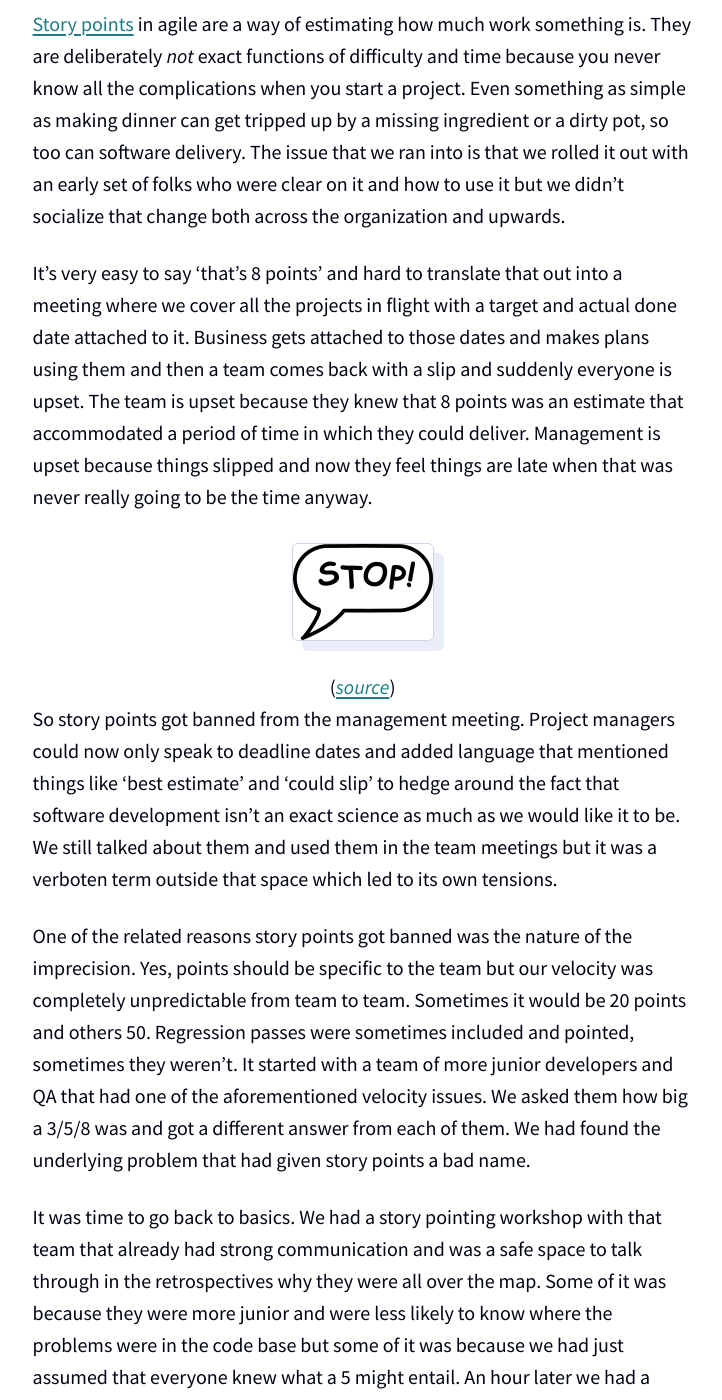
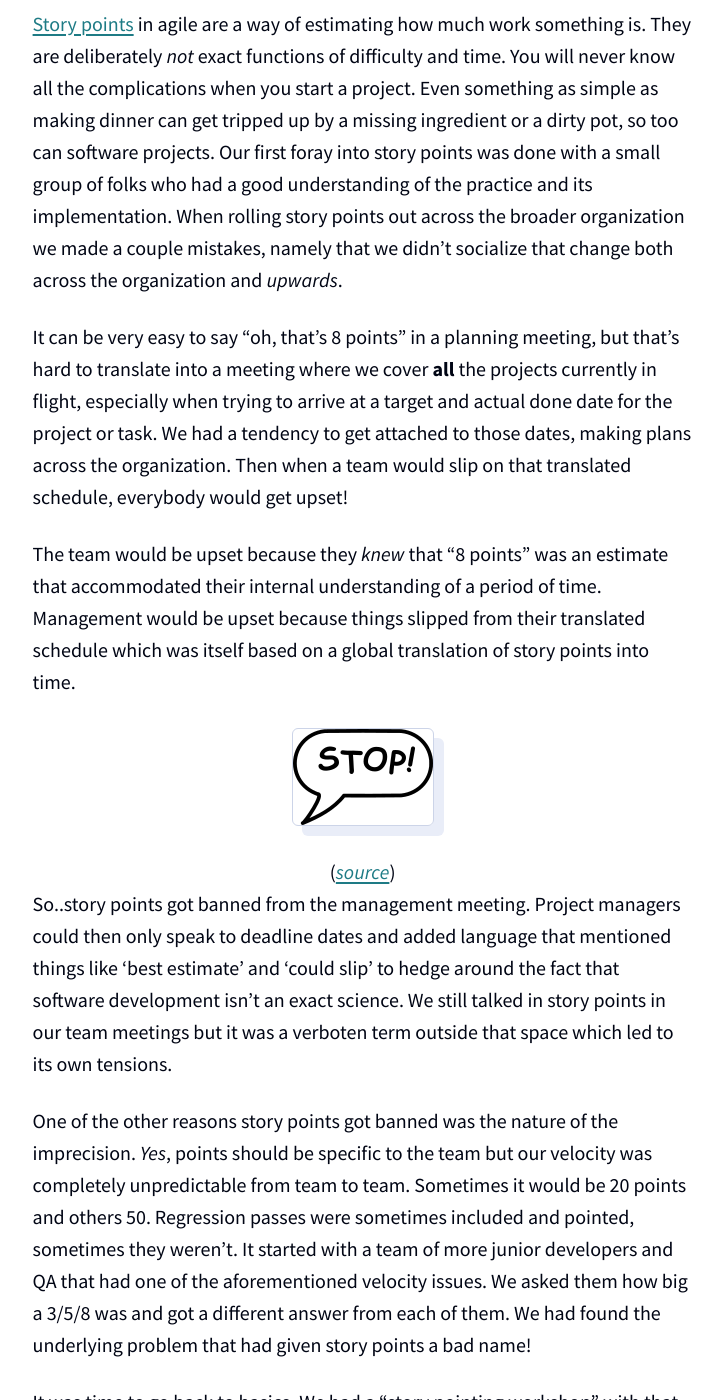
Before and after one commit to scribd/scribd.github.io, a Jekyll site: the page built from _posts/2020-03-25-reclaiming-story-points.md, in a window 1280 px wide and 1400 px high, scrolled down 581 px. Shown: the whole window, without its empty margins (341-1063 px from the left). Built offline with Jekyll 4.4.1, drawn with Linux system fonts in a browser that asks for light colours; some of the changed text lies outside the part shown.

Commit message:
Copy edits and removing some redundant statements/prose

```diff
--- a/_posts/2020-03-25-reclaiming-story-points.md
+++ b/_posts/2020-03-25-reclaiming-story-points.md
@@ -13,55 +13,62 @@ improve with company growth we have needed to reevaluate a number of practices
 such as utilizing **story points**.
 
 [Story points](https://agilefaq.wordpress.com/2007/11/13/what-is-a-story-point/) in agile are a way of estimating how much work something is. They
-are deliberately _not_ exact functions of difficulty and time because you never
+are deliberately _not_ exact functions of difficulty and time. You will never
 know all the complications when you start a project. Even something as simple
 as making dinner can get tripped up by a missing ingredient or a dirty pot, so
-too can software delivery. The issue that we ran into is that we rolled it out with an
-early set of folks who were clear on it and how to use it but we didn't
-socialize that change both across the organization and upwards.
+too can software projects. Our first foray into story points was done with a
+small group of folks who had a good understanding of the practice and its
+implementation. When rolling story points out across the broader organization
+we made a couple mistakes, namely that we didn't socialize that change both
+across the organization and _upwards_.
 
-It's very easy to say 'that's 8 points' and hard to translate that out into a
-meeting where we cover all the projects in flight with a target and actual done
-date attached to it. Business gets attached to those dates and makes plans
-using them and then a team comes back with a slip and suddenly everyone is
-upset. The team is upset because they knew that 8 points was an estimate that
-accommodated a period of time in which they could deliver. Management is upset
-because things slipped and now they feel things are late when that was never
-really going to be the time anyway.
+It can be very easy to say "oh, that's 8 points" in a planning meeting, but
+that's hard to translate into a meeting where we cover **all** the projects
+currently in flight, especially when trying to arrive at a target and actual
+done date for the project or task. We had a tendency to get attached
+to those dates, making plans across the organization. Then when a team would
+slip on that translated schedule, everybody would get upset!
+
+The team would be upset because they _knew_ that "8 points" was an estimate
+that accommodated their internal understanding of a period of time. Management
+would be upset because things slipped from their translated schedule which was
+itself based on a global translation of story points into time.
 
 <center>
 <img src="/post-images/2020-03-story-points/stop.png" alt="Stop!" align="center"/>
 (<em><a href="https://publicdomainvectors.org/en/free-clipart/Stop-speech-bubble/82516.html" target="_blank">source</a></em>)
 </center>
 
-So story points got banned from the management meeting. Project managers could
-now only speak to deadline dates and added language that mentioned things like
+So..story points got banned from the management meeting. Project managers could
+then only speak to deadline dates and added language that mentioned things like
 'best estimate' and 'could slip' to hedge around the fact that software
-development isn't an exact science as much as we would like it to be. We still
-talked about them and used them in the team meetings but it was a verboten term
-outside that space which led to its own tensions.
+development isn't an exact science. We still talked in story points in our team
+meetings but it was a verboten term outside that space which led to its own
+tensions.
 
-One of the related reasons story points got banned was the nature of the
-imprecision. Yes, points should be specific to the team but our velocity was
+One of the other reasons story points got banned was the nature of the
+imprecision. _Yes_, points should be specific to the team but our velocity was
 completely unpredictable from team to team. Sometimes it would be 20 points and
 others 50. Regression passes were sometimes included and pointed, sometimes
 they weren't. It started with a team of more junior developers and QA that had
 one of the aforementioned velocity issues. We asked them how big a 3/5/8 was
 and got a different answer from each of them. We had found the underlying
-problem that had given story points a bad name.
+problem that had given story points a bad name!
 
-It was time to go back to basics. We had a story pointing workshop with that
-team that already had strong communication and was a safe space to talk through
-in the retrospectives why they were all over the map. Some of it was because
+It was time to go back to basics. We had a "story pointing workshop" with that
+team. The team already had strong communication and had a safe space, a
+retrospective, to talk through the issue of why their understanding was all
+over the map.
+Some of it was because
 they were more junior and were less likely to know where the problems were in
-the code base but some of it was because we had just assumed that everyone knew
+the code base, but some of it was because we had just assumed that everyone knew
 what a 5 might entail. An hour later we had a white-board covered in notes with
 items under each number in the Fibonnaci sequence. Items that included things
-from each of the developers, QA and the chapter lead (in this case a senior
-technical developer). We did it again with the entire mobile QA team, sharing
+from each of the developers, QA and the squad lead (in this case a senior
+developer). We did it again with the entire mobile QA team, sharing
 some of the findings after we first did the brainstorm fresh, sharing where
 that team had seen points falling. It turned into a wiki page that was shared
-within the project management team and spread from there.
+within the project management team, and it spread from there.
 
 <center>
 <img src="/post-images/2020-03-story-points/efforts.png" alt="Different efforts are different!" align="center"/>
@@ -71,25 +78,29 @@ within the project management team and spread from there.
 We were clear throughout this process that points were still team specific and
 that none of this was to be taken as hard and fast rules but it gave teams a
 place in which to start the conversation and have common ground. We don't want
-to make it sound like all the teams were terrible at pointing or having
-reliable velocity but the variability often exceeded 10% which made it hard for
-management to show trust in our date estimates. It became easier for teams to
-have more accuracy which led to more trust in deadlines which in turn led to a
-way where we could talk about story points again.
+to make it sound like all the teams were terrible at making story point
+estimates, or bad having reliable velocity, but the variability often exceeded
+10%. Larger variance made it hard for management to show trust in our date
+estimates. With some common guidelines, it became easier for teams to have more
+accuracy, which led to more trust in deadlines, which ultimately gave us a way
+to talk about story points again.
 
-When the deadlines shifted to being reliable within a day or two it was less
-charged of a conversation to mention that we'd done a good breakdown on the
-work and it was reflected in Jira that way. We do a project lifecycle that
+When the deadlines shifted to being reliable within a day or two, the
+conversation wasn't as charged since somebody could show the
+good breakdown on the
+work, which was also reflected in Jira. We operate a project lifecycle that
 starts with a product brief, goes through design iterations, and then goes into
-story breakdown and sizing. Only after those steps are done do we 'put hands on
-keyboard' and start writing software. It turns out people really do need time
-to think through the problem before solving it. Again, this isn't perfect. We
-still have tech debt and brittle code. We will always have people who under or
-over estimate work - which is why we use points.
+story breakdown and sizing. Only after those steps are done do we "put hands on
+keyboard" and start writing software, usually with pretty solid estimates. **It
+turns out people really do need time to think through the problem before
+solving it!**
 
-With bringing in words like velocity and showing that over time teams were
-getting more reliable in their estimates we were able to show management that
-the method was worth trusting and we were again able to use the term story
-points in our meetings with them. The reaction to the phrase early on was
-justifiable from the point of view and what we did to fix the underlying issue
-led to us being able to reclaim it.
+Our approach isn't perfect of course. We still have spots of tech debt and
+brittle code. We will always have people who under or over estimate work, but
+that's why we use story points.
+
+The initial reaction to story points was justifiable, but we continued to
+iterate on the problems we ran into with the original implementation of story
+points. Finally, by bringing up the concept of "velocity" and demonstrating how teams
+were getting more reliable in their estimates with story points, we were able
+to show management that the method was worth trusting.
```
